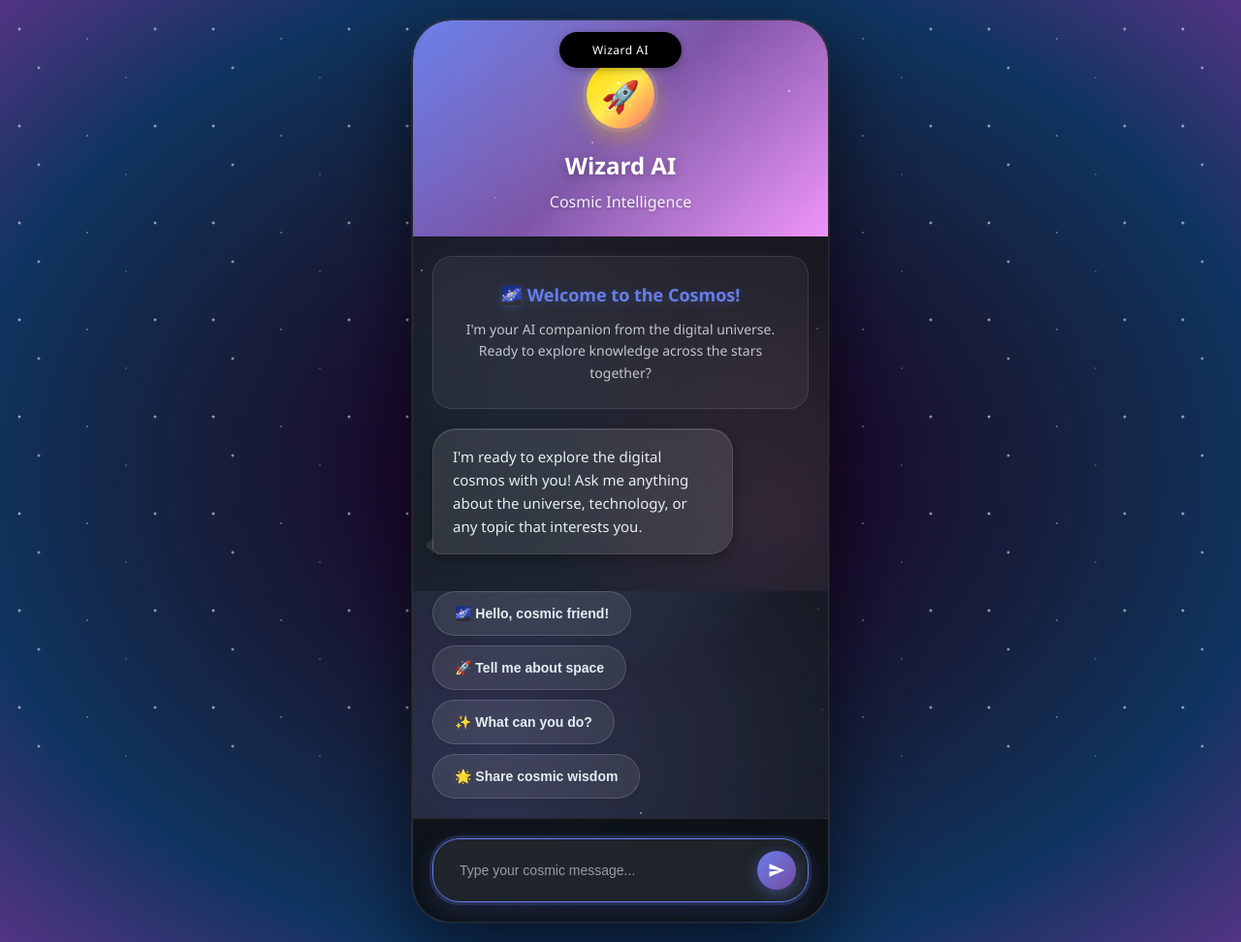
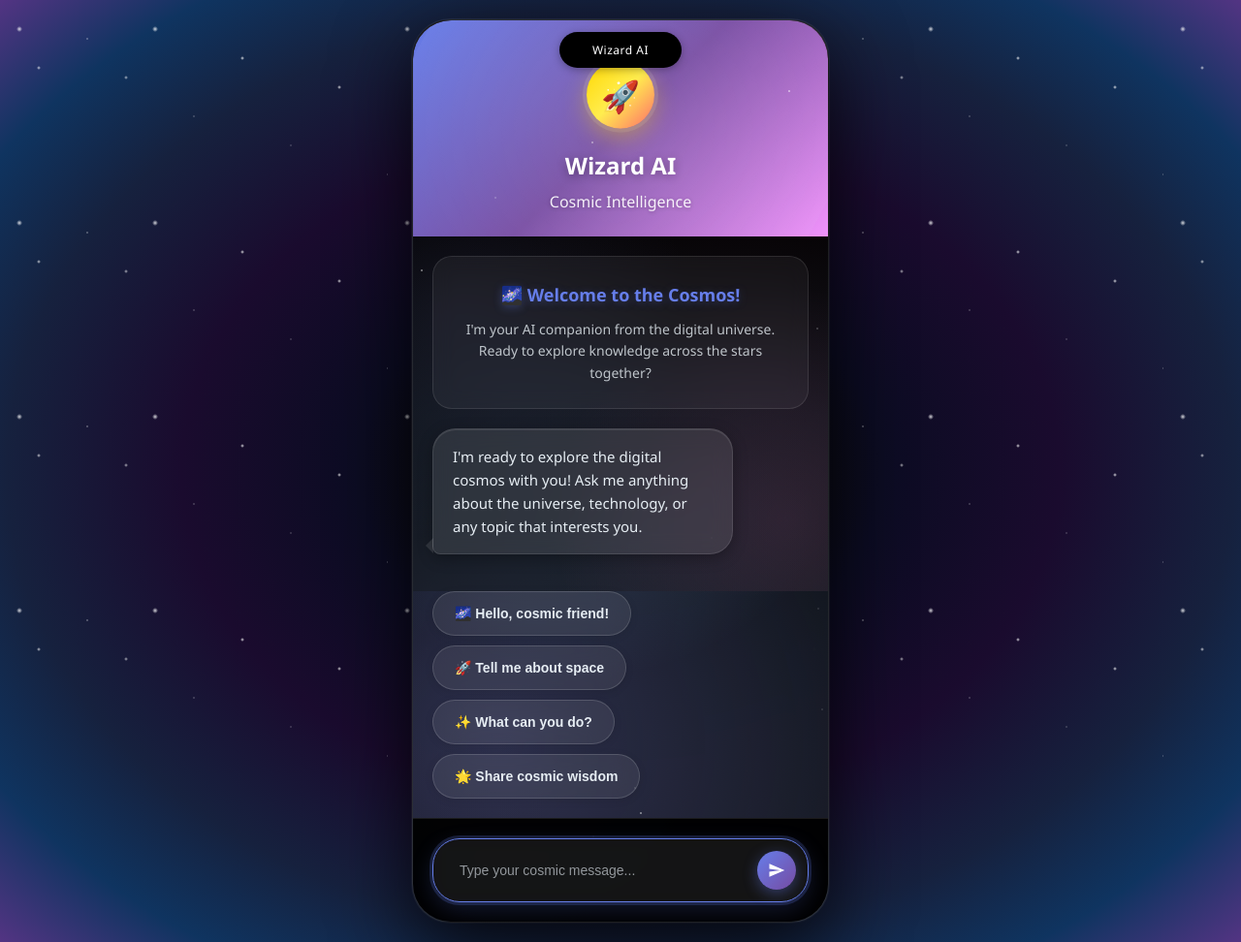
Before and after one commit to jmartin1202/wizard-ai, a Flask app: page / in a window 1280 px wide. Shown: the whole page at 97% size. Run offline with Flask 3, Linux system fonts and the light colour scheme.

Commit message:
Update chat.html

```diff
--- a/templates/chat.html
+++ b/templates/chat.html
@@ -13,7 +13,7 @@
 
         body {
             font-family: 'Segoe UI', Tahoma, Geneva, Verdana, sans-serif;
-            background: radial-gradient(ellipse at center, #0c0c23 0%, #1a0b2e 25%, #16213e 50%, #0f3460 75%, #533483 100%);
+            background: radial-gradient(ellipse at center, #000000 0%, #0a0a0a 15%, #0c0c23 30%, #1a0b2e 50%, #16213e 70%, #0f3460 85%, #533483 100%);
             min-height: 100vh;
             display: flex;
             align-items: center;
@@ -32,14 +32,19 @@
             width: 100%;
             height: 100%;
             background-image:
-                radial-gradient(2px 2px at 20px 30px, #eee, transparent),
-                radial-gradient(2px 2px at 40px 70px, rgba(255,255,255,0.8), transparent),
+                radial-gradient(3px 3px at 20px 30px, #fff, transparent),
+                radial-gradient(2px 2px at 40px 70px, rgba(255,255,255,0.9), transparent),
                 radial-gradient(1px 1px at 90px 40px, #fff, transparent),
-                radial-gradient(1px 1px at 130px 80px, rgba(255,255,255,0.6), transparent),
-                radial-gradient(2px 2px at 160px 30px, #ddd, transparent);
+                radial-gradient(2px 2px at 130px 80px, rgba(255,255,255,0.8), transparent),
+                radial-gradient(3px 3px at 160px 30px, #fff, transparent),
+                radial-gradient(1px 1px at 200px 120px, rgba(255,255,255,0.7), transparent),
+                radial-gradient(2px 2px at 250px 60px, #fff, transparent),
+                radial-gradient(1px 1px at 300px 150px, rgba(255,255,255,0.6), transparent),
+                radial-gradient(2px 2px at 350px 90px, #fff, transparent),
+                radial-gradient(1px 1px at 400px 180px, rgba(255,255,255,0.8), transparent);
             background-repeat: repeat;
-            background-size: 200px 100px;
-            animation: twinkle 4s ease-in-out infinite;
+            background-size: 400px 200px;
+            animation: twinkle 6s ease-in-out infinite;
             z-index: -1;
         }
 
@@ -72,11 +77,11 @@
         }
 
         .chat-container {
-            background: linear-gradient(135deg, rgba(13, 17, 23, 0.95) 0%, rgba(22, 27, 34, 0.95) 100%);
+            background: linear-gradient(135deg, rgba(0, 0, 0, 0.95) 0%, rgba(13, 17, 23, 0.95) 50%, rgba(22, 27, 34, 0.95) 100%);
             border: 1px solid rgba(255, 255, 255, 0.1);
             border-radius: 40px;
             box-shadow:
-                0 25px 80px rgba(0, 0, 0, 0.6),
+                0 25px 80px rgba(0, 0, 0, 0.8),
                 0 0 0 1px rgba(255, 255, 255, 0.08),
                 inset 0 1px 0 rgba(255, 255, 255, 0.15);
             width: 100%;
@@ -181,7 +186,7 @@
             flex: 1;
             padding: 20px;
             overflow-y: auto;
-            background: linear-gradient(180deg, rgba(13, 17, 23, 0.8) 0%, rgba(22, 27, 34, 0.6) 100%);
+            background: linear-gradient(180deg, rgba(0, 0, 0, 0.9) 0%, rgba(13, 17, 23, 0.8) 50%, rgba(22, 27, 34, 0.6) 100%);
             scroll-behavior: smooth;
             position: relative;
         }
@@ -361,7 +366,7 @@
 
         .chat-input-container {
             padding: 20px;
-            background: rgba(13, 17, 23, 0.9);
+            background: rgba(0, 0, 0, 0.95);
             border-top: 1px solid rgba(255, 255, 255, 0.1);
             position: relative;
             z-index: 1;
```
